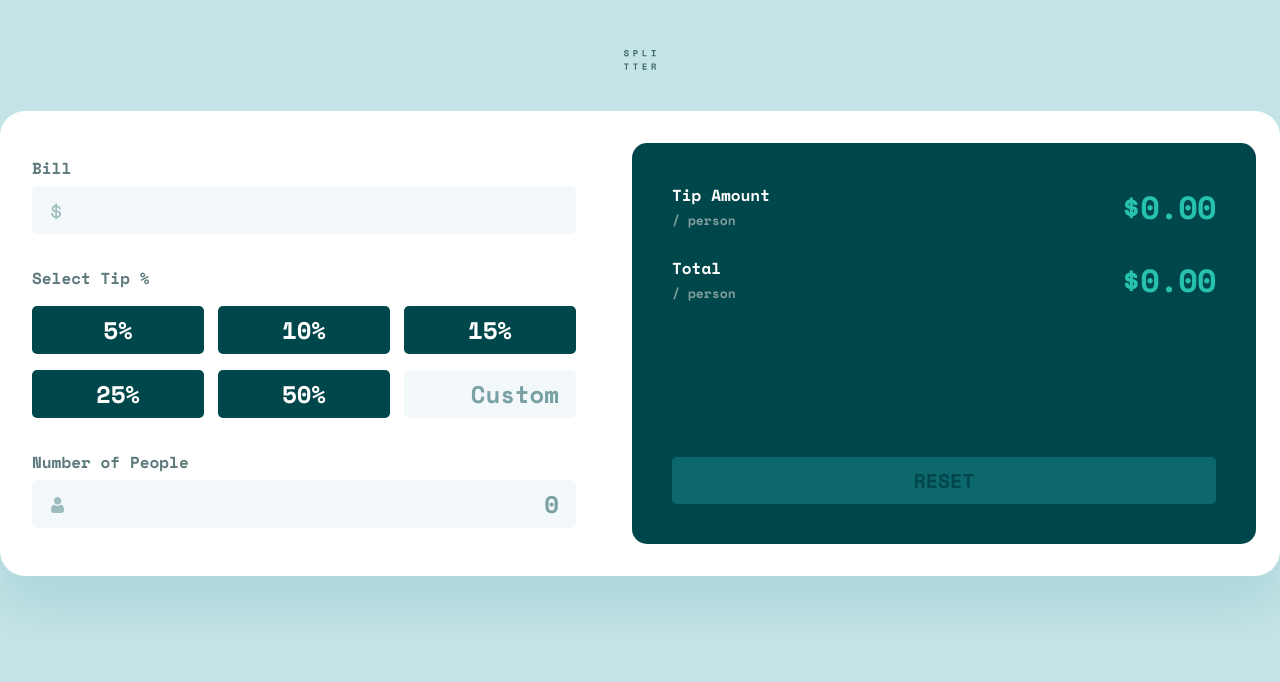
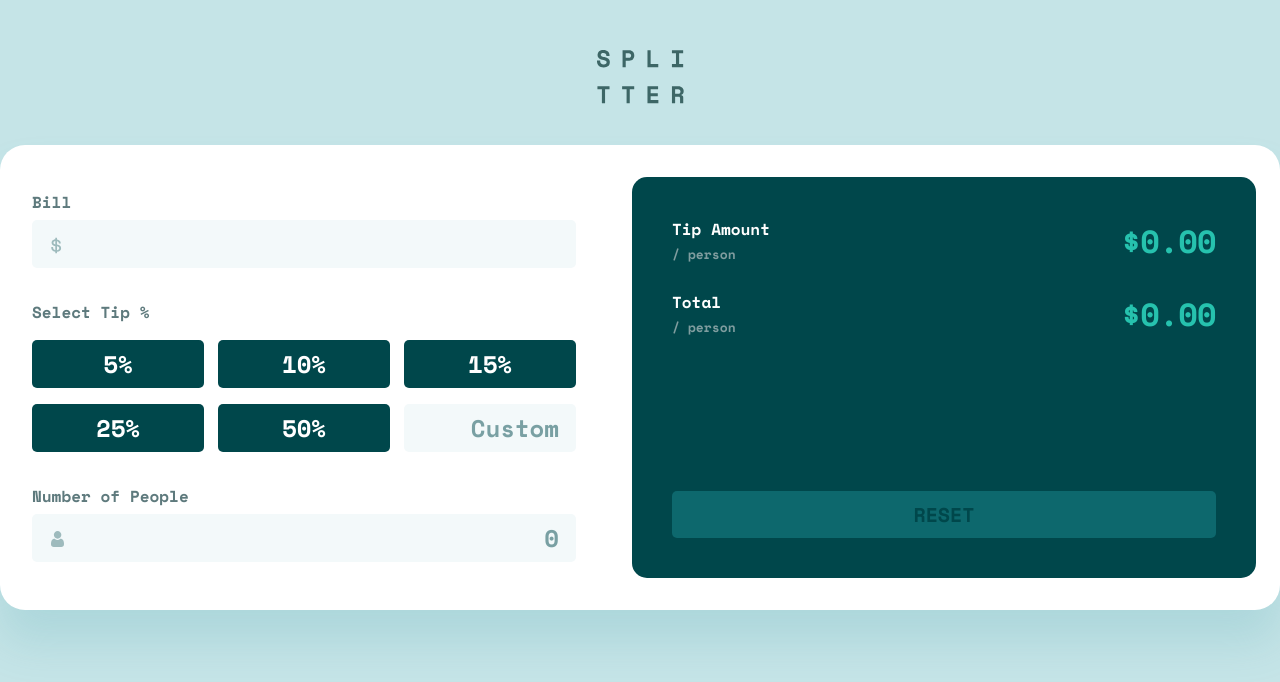
Before and after one commit to olaide-hok/tip-calculator-app-with-tests, a Next.js app: page / in a window 1280 px wide. Shown: the top 682 px of the page. Built offline with nearby package versions, Linux system fonts and the light colour scheme.

Commit message:
update image width and height

```diff
--- a/app/page.tsx
+++ b/app/page.tsx
@@ -100,8 +100,8 @@ export default function Home() {
                 <Image
                     src="/logo.svg"
                     alt="spliter-logo"
-                    width={32}
-                    height={32}
+                    width={87}
+                    height={53}
                 />
             </div>
             <div className="calculator">
```
